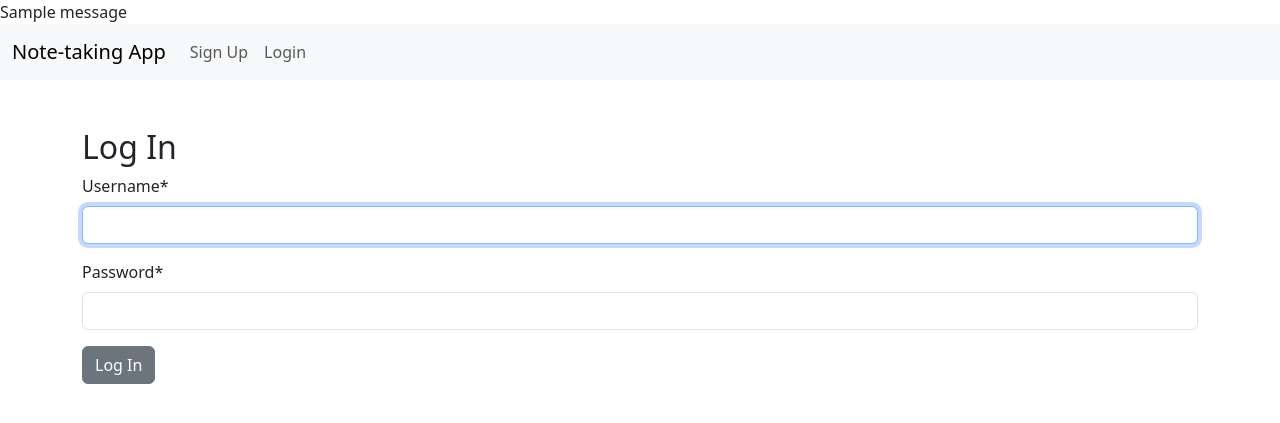
After one commit to md5502/note-Taking, a Django app: page /users/login/ in a window 1280 px wide. The commit adds this page. Shown: the top 423 px of the page. Run offline with Django 5.2, Linux system fonts and the light colour scheme; tables that the repository leaves empty hold one stand-in row (values such as "Sample post"); one stand-in notice (Sample message) is shown; some libraries are stand-ins or nearby versions.

Commit message:
FIX several bugs

```diff
--- a/notes/admin.py
+++ b/notes/admin.py
@@ -5,7 +5,7 @@ from .models import Note
 
 class NoteAdmin(admin.ModelAdmin):
     list_display =["title", "owner", "created_at", "updated_at"]
-    list_filter=["created_at", "updated_at"]
+    list_filter=["created_at", "updated_at", "owner"]
 
 
 admin.site.register(Note, NoteAdmin)
--- a/notes/templates/notes/note_create.html
+++ b/notes/templates/notes/note_create.html
@@ -1,4 +1,4 @@
-{% extends "note_base.html" %}
+{% extends "base.html" %}
 
 
 {% load crispy_forms_tags %}
--- a/notes/templates/notes/note_detail.html
+++ b/notes/templates/notes/note_detail.html
@@ -1,4 +1,4 @@
-{% extends "note_base.html" %}
+{% extends "base.html" %}
 {% block title %}{{ note.title }}{% endblock %}
 {% block content %}
 <h1>{{ note.title }}</h1>
@@ -6,5 +6,5 @@
 <div>
     {{ note.rendered_html|safe }}
 </div>
-<a href="{% url 'note_list' %}" class="btn btn-secondary mt-3">Back to Notes</a>
+<a href="{% url 'notes:note_list' %}" class="btn btn-secondary mt-3">Back to Notes</a>
 {% endblock %}
--- a/notes/templates/notes/note_list.html
+++ b/notes/templates/notes/note_list.html
@@ -1,10 +1,10 @@
-{% extends "note_base.html" %}
+{% extends "base.html" %}
 {% block title %}Your Notes{% endblock %}
 {% block content %}
 <h1>Your Notes</h1>
 <div class="list-group">
     {% for note in notes %}
-        <a href="{% url 'note_detail' note.slug %}" class="list-group-item list-group-item-action">
+        <a href="{% url 'notes:note_detail' note.slug %}" class="list-group-item list-group-item-action">
             {{ note.title }} - <small>Created on {{ note.created_at|date:"Y-m-d H:i" }}</small>
         </a>
     {% empty %}
--- /dev/null
+++ b/notes/urls.py
@@ -0,0 +1,12 @@
+from django.urls import path
+
+from . import views
+
+app_name="notes"
+
+urlpatterns = [
+    path("", views.note_list, name="note_list" ),
+    path("create", views.note_create, name="note_create" ),
+    path("note_detail/<slug:slug>", views.note_detail, name="note_detail" ),
+
+]
--- a/notes/templates/note_base.html
+++ b/templates/base.html
@@ -7,7 +7,27 @@
     <link href="https://cdn.jsdelivr.net/npm/bootstrap@5.3.0-alpha1/dist/css/bootstrap.min.css" rel="stylesheet">
 </head>
 <body>
-
+    {% if messages %}
+    {% for message in messages %}
+    {{ message }}
+    {% endfor %}
+    {% endif %}
+    <div id="flash-messages" class="position-fixed top-0 end-0 p-3" style="z-index: 1050;"></div>
+        {% if messages %}
+        <div class="toast-container">
+            {% for message in messages %}
+            <div class="toast align-items-center text-bg-{{ message.tags }} border-0" role="alert" aria-live="assertive" aria-atomic="true">
+                <div class="d-flex">
+                    <div class="toast-body">
+                        {{ message }}
+                    </div>
+                    <button type="button" class="btn-close btn-close-white me-2 m-auto" data-bs-dismiss="toast" aria-label="Close"></button>
+                </div>
+            </div>
+            {% endfor %}
+        </div>
+        {% endif %}
+    </div>
     <!-- Navbar -->
     <nav class="navbar navbar-expand-lg navbar-light bg-light">
         <div class="container-fluid">
@@ -17,19 +37,23 @@
             </button>
             <div class="collapse navbar-collapse" id="navbarNav">
                 <ul class="navbar-nav me-auto mb-2 mb-lg-0">
-                    <li class="nav-item">
-                        <a class="nav-link" href="{% url 'note_list' %}">Notes</a>
-                    </li>
+
                     {% if user.is_authenticated %}
                     <li class="nav-item">
-                        <a class="nav-link" href="{% url 'note_create' %}">Create Note</a>
+                        <a class="nav-link" href="{% url 'notes:note_create' %}">Create Note</a>
                     </li>
                     <li class="nav-item">
-                        <a class="nav-link" href="{% url 'logout' %}">Logout</a>
+                        <form action="{% url 'users:logout' %}" method="post">
+                            {% csrf_token %}
+                            <input class="nav-link" type="submit" value="Logout">
+                        </form>
                     </li>
                     {% else %}
                     <li class="nav-item">
-                        <a class="nav-link" href="{% url 'login' %}">Login</a>
+                        <a class="nav-link" href="{% url 'users:create_user' %}">Sign Up</a>
+                    </li>
+                    <li class="nav-item">
+                        <a class="nav-link" href="{% url 'users:login' %}">Login</a>
                     </li>
                     {% endif %}
                 </ul>
--- /dev/null
+++ b/templates/registration/login.html
@@ -0,0 +1,13 @@
+{% extends "base.html" %}
+{% load crispy_forms_tags %}
+
+{% block title %}Login{% endblock %}
+
+{% block content %}
+<h2>Log In</h2>
+<form method="post">
+  {% csrf_token %}
+  {{ form|crispy }}
+  <button type="submit" class="save btn btn-secondary">Log In</button>
+</form>
+{% endblock %}
```
Also changed, not shown: notes/url.py (deleted, +0 -12 lines), notes/views.py (+8 -7 lines), templates/registration/password_reset_complete.html (added, +8 -0 lines), templates/registration/password_reset_confirm.html (added, +22 -0 lines), templates/registration/password_reset_done.html (added, +8 -0 lines), templates/registration/password_reset_form.html (added, +14 -0 lines).
